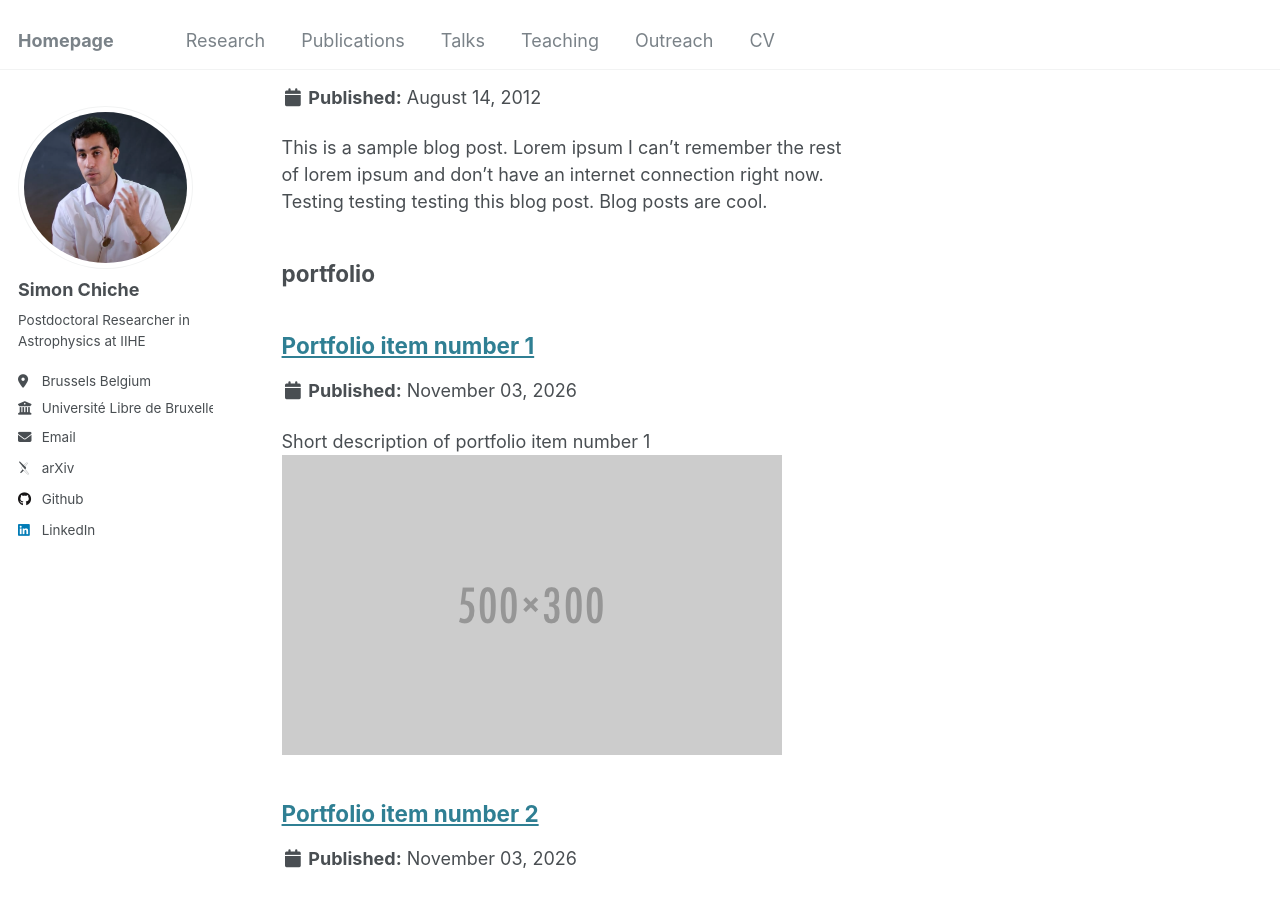
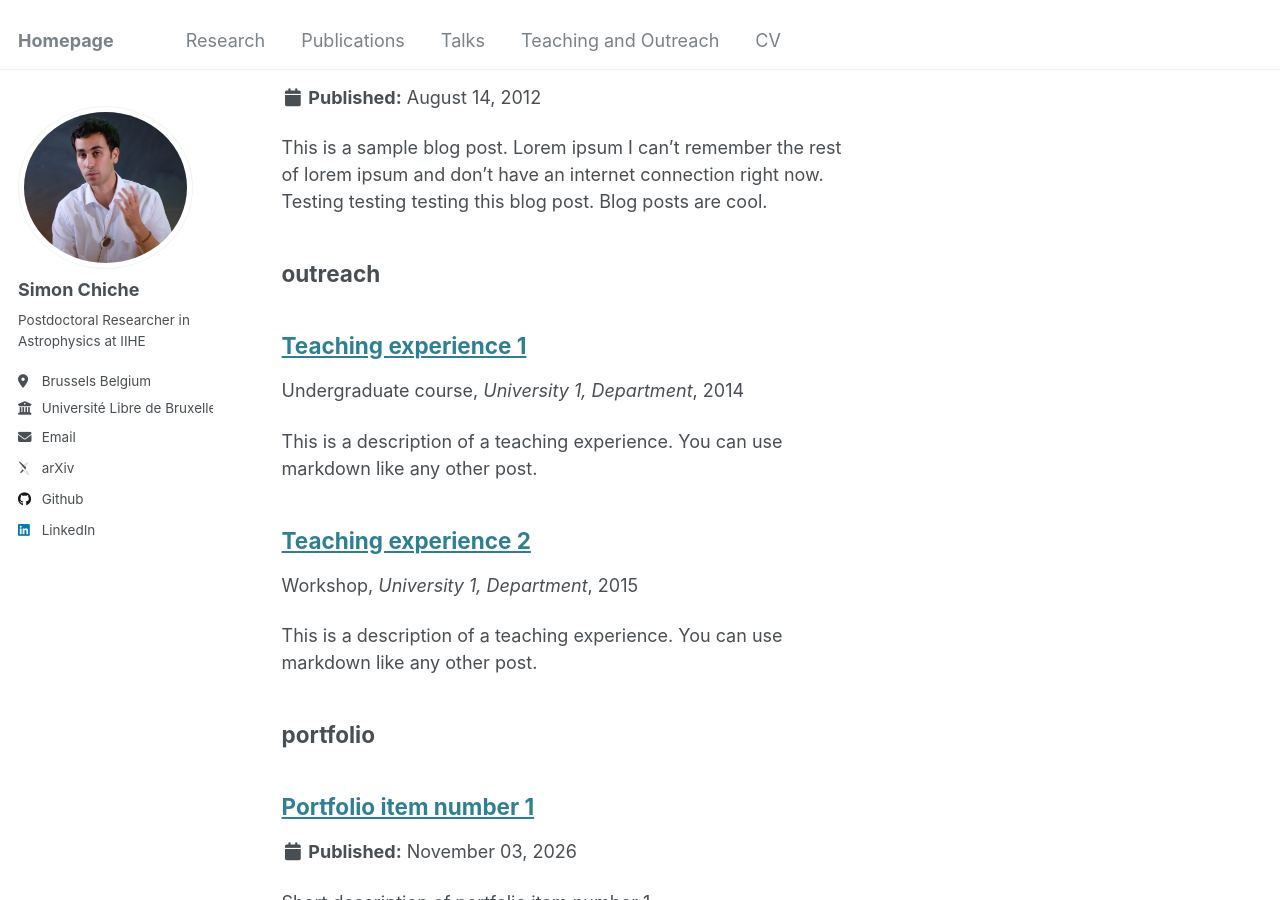
Before and after one commit to simonchiche/simonchiche.github.io, a Jekyll site: the page built from _pages/sitemap.md, in a window 1280 px wide and 900 px high, scrolled down 2784 px. Built offline with Jekyll 4.4.1, drawn with Linux system fonts in a browser that asks for light colours; some web fonts are replaced; some of the changed text lies outside the part shown.

Commit message:
Meged teaching and outreach

```diff
--- a/_config.yml
+++ b/_config.yml
@@ -215,6 +215,9 @@ collections:
   teaching:
     output: true
     permalink: /:collection/:path/
+  outreach:
+    output: true
+    permalink: /:collection/:path/
   publications:
     output: true
     permalink: /:collection/:path/
@@ -250,6 +253,15 @@ defaults:
   - scope:
       path: ""
       type: teaching
+    values:
+      layout: single
+      author_profile: true
+      share: true
+      comments: true
+  # _outreach
+  - scope:
+      path: ""
+      type: outreach
     values:
       layout: single
       author_profile: true
--- a/_data/navigation.yml
+++ b/_data/navigation.yml
@@ -14,11 +14,8 @@ main:
   - title: "Talks"
     url: /talks/
 
-  - title: "Teaching"
-    url: /teaching/
-
-  - title: "Outreach"
-    url: /outreach/
+  - title: "Teaching and Outreach"
+    url: /teaching-and-outreach/
 
 #  - title: "Portfolio"
 #    url: /portfolio/
--- a/_includes/archive-single.html
+++ b/_includes/archive-single.html
@@ -26,19 +26,19 @@
       </div>
     {% endif %}
 
-    <h2 class="archive__item-title" itemprop="headline">
+    <h{{ include.heading_level | default: 2 }} class="archive__item-title" itemprop="headline">
       {% if post.link %}
         <a href="{{ post.link }}">{{ title }}</a> <a href="{{ base_path }}{{ post.url }}" rel="permalink"><i class="fa fa-link" aria-hidden="true" title="permalink"></i><span class="sr-only">Permalink</span></a>
       {% else %}
         <a href="{{ base_path }}{{ post.url }}" rel="permalink">{{ title }}</a>
       {% endif %}
-    </h2>
+    </h{{ include.heading_level | default: 2 }}>
 
     {% if post.read_time %}
       <p class="page__meta"><i class="fa fa-clock-o" aria-hidden="true"></i> {% include read-time.html %}</p>
     {% endif %}
 
-        {% if post.collection == 'teaching' %}
+        {% if post.collection == 'teaching' or post.collection == 'outreach' %}
           <p> {{ post.type }}, <i>{{ post.venue }}</i>, {{ post.date | default: "1900-01-01" | date: "%Y" }} </p>
         {% elsif post.collection == 'publications' %}
           <p>Published in <i>{{ post.venue }}</i>, {{ post.date | default: "1900-01-01" | date: "%Y" }} </p>
--- a/_layouts/single.html
+++ b/_layouts/single.html
@@ -34,7 +34,7 @@ layout: default
           <p class="page__date"><strong><i class="fa fa-fw fa-calendar" aria-hidden="true"></i> {{ site.data.ui-text[site.locale].date_label | default: "Published:" }}</strong> <time datetime="{{ page.modified | date: "%Y-%m-%d" }}">{{ page.modified | date: "%B %d, %Y" }}</time></p>
         {% endif %}
 
-        {% if page.collection == 'teaching' %}
+        {% if page.collection == 'teaching' or page.collection == 'outreach' %}
           <p> {{ page.type }}, <i>{{ page.venue }}</i>, {{ page.date | default: "1900-01-01" | date: "%Y" }} </p>
         {% elsif page.venue and page.date %}
           <p>Published in <i>{{ page.venue }}</i>, {{ page.date | default: "1900-01-01" | date: "%Y" }} </p>
--- a/_outreach/2014-spring-teaching-1.md
+++ b/_outreach/2014-spring-teaching-1.md
@@ -1,8 +1,8 @@
 ---
 title: "Teaching experience 1"
-collection: teaching
+collection: outreach
 type: "Undergraduate course"
-permalink: /teaching/2014-spring-teaching-1
+permalink: /outreach/2014-spring-teaching-1
 venue: "University 1, Department"
 date: 2014-01-01
 location: "City, Country"
--- a/_outreach/2015-spring-teaching-2.md
+++ b/_outreach/2015-spring-teaching-2.md
@@ -1,8 +1,8 @@
 ---
 title: "Teaching experience 2"
-collection: teaching
+collection: outreach
 type: "Workshop"
-permalink: /teaching/2015-spring-teaching-1
+permalink: /outreach/2015-spring-teaching-1
 venue: "University 1, Department"
 date: 2015-01-01
 location: "City, Country"
```
Also changed, not shown: _pages/teaching-and-outreach.html (added, +23 -0 lines), _pages/teaching.html (deleted, +0 -12 lines).
